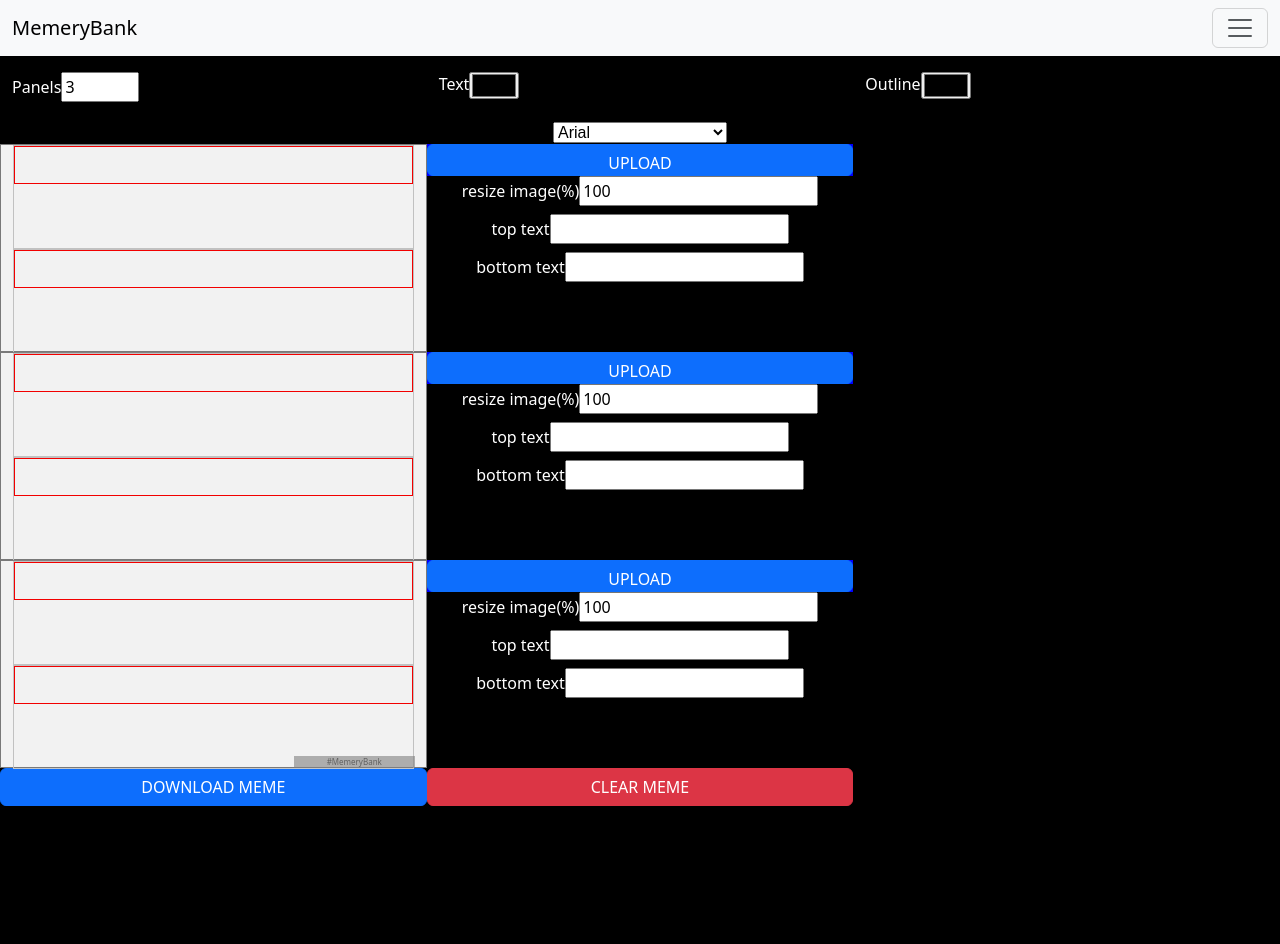
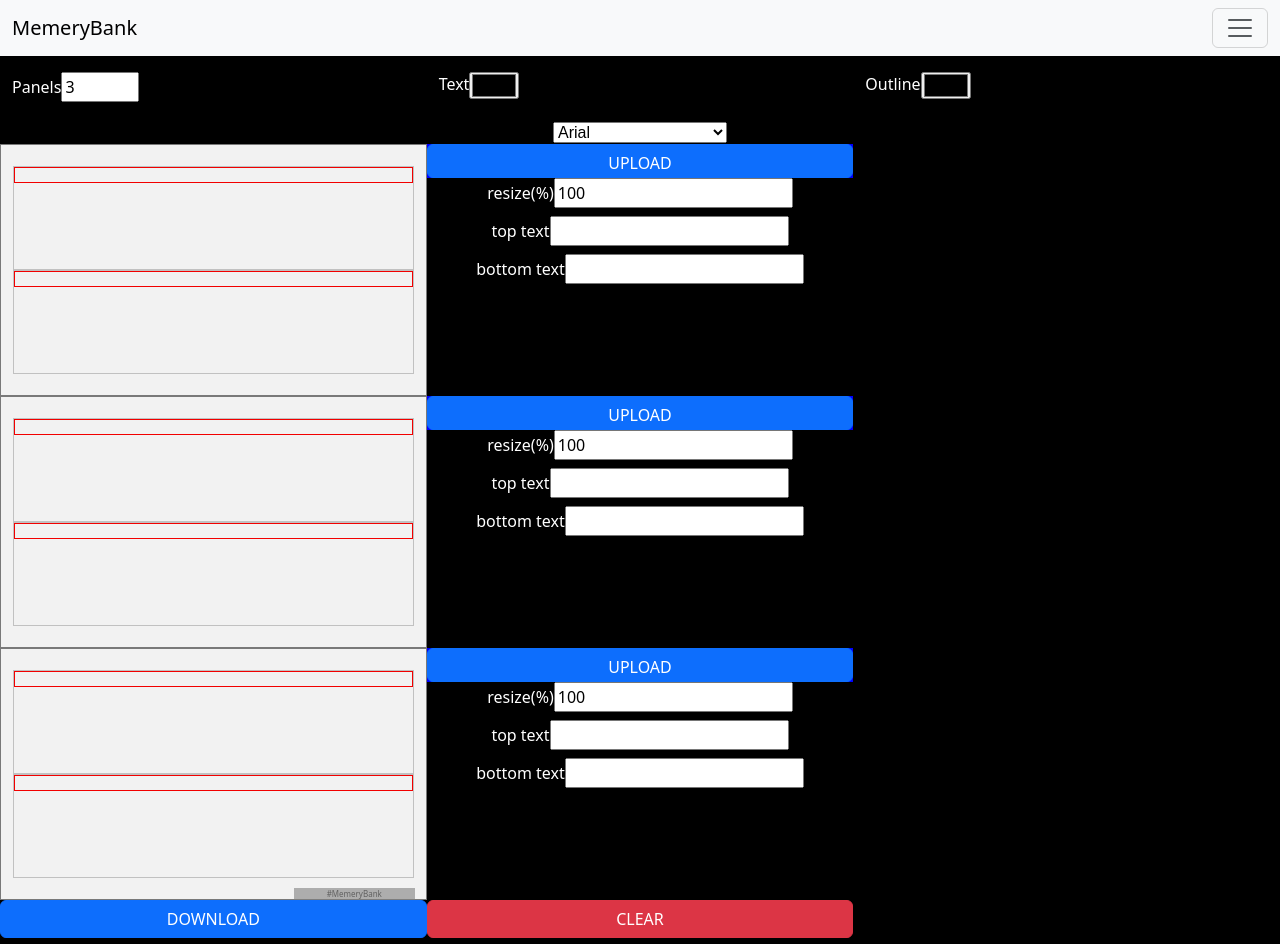
Before and after one commit to David-Mullally/memery_bank, a Next.js app: page /memePage in a window 1280 px wide. Built offline with nearby package versions, Linux system fonts and the light colour scheme.

Commit message:
adjust sizing

```diff
--- a/src/app/components/EditImageComponent.tsx
+++ b/src/app/components/EditImageComponent.tsx
@@ -96,7 +96,7 @@ const EditImageComponent: FC<EditImageComponentProps> = ({ memePanelNum }) => {
     isTopText: boolean
   ) => {
     const imageText = e.currentTarget.value;
-    if (e.currentTarget.value.length < 35) {
+    if (e.currentTarget.value.length < 30) {
       if (isTopText) {
         if (memePanelNum === 1) {
           setImageTopText(imageText);
@@ -137,7 +137,7 @@ const EditImageComponent: FC<EditImageComponentProps> = ({ memePanelNum }) => {
             <input type="file" accept="image/*" onChange={handleImageChange} />
           </Row>
         ) : (
-            <Button style={{height:"4vh"}} variant="primary" onClick={handleUploadInputDisplay}>
+            <Button style={{height:"4.2vh"}} variant="primary" onClick={handleUploadInputDisplay}>
             UPLOAD
           </Button>
         )}
@@ -146,7 +146,7 @@ const EditImageComponent: FC<EditImageComponentProps> = ({ memePanelNum }) => {
         <Col xl={12} style={{textAlign: "center", color: "#fff",display: "flex", flexDirection: "column" , background: "#000"}}>
           <div>
             <div style={{ marginBottom: "2%" }}>
-              resize image(%)
+              resize(%)
             <input
               type="Number"
               name="imageResize"
--- a/src/app/components/draggableComponent.tsx
+++ b/src/app/components/draggableComponent.tsx
@@ -90,7 +90,7 @@ const DraggableElement: React.FC<DraggableElementProps> = ({
             border: resizableDivVisible ? "1px solid #f00" : "",
             cursor: "move",
             maxWidth: "100%",
-            fontSize: "1.2em",
+            fontSize: "1vh",
             fontFamily: `${fontFamily}`,
             height: "2em",
             color: `${imageTextColor}`,
--- a/src/app/components/memeComponent.tsx
+++ b/src/app/components/memeComponent.tsx
@@ -147,7 +147,7 @@ const MemeComponent: FC<MemeComponentProps> = () => {
           <FontFamilyComponent />
       </Row>
       <Row>
-      <Col xs={7} xl={4} style={{ position: "relative", textAlign:"center", color: "orange" }}>
+      <Col xs={8} xl={4} style={{ position: "relative", textAlign:"center", color: "orange" }}>
         <div ref={divRef} style={{position: "relative", marginBottom: "0"}}>
           {panelArray.map((panel) => {
             return panel;
@@ -156,19 +156,19 @@ const MemeComponent: FC<MemeComponentProps> = () => {
         </div>
         <Row style={{ height: "4vh" }}>
           <Button variant="primary" onClick={handleImageDownload} >
-            DOWNLOAD MEME
+            DOWNLOAD
         </Button>
         </Row>
       </Col>
       <Col
-        xs={5}
+        xs={4}
         xl={4}
         style={{ position: "relative", height: "100vh" }}
         >
         <div>
           {editArray.map((panel, i) => {
             return (
-              <Row key={i} style={{ height: "26vh"}}>
+              <Row key={i} style={{ height: "31.5vh"}}>
                 {/*  <MemeButtonsComponent
                 downloadDisabled={false}
                 memePanelNum={i + 1}
@@ -189,7 +189,7 @@ const MemeComponent: FC<MemeComponentProps> = () => {
           <Button
             variant="danger"
             onClick={handleClearMeme}
-          > CLEAR MEME </Button>
+          > CLEAR </Button>
         </Row>
         </Col>
         </Row>
--- a/src/app/components/memePanelComponent.tsx
+++ b/src/app/components/memePanelComponent.tsx
@@ -36,7 +36,7 @@ const MemePanelComponent: FC<MemePanelComponentProps> = ({ memePanelNum }) => {
   // Functions
 
   return (
-    <Row style={{height: "26vh", backgroundColor: "white", display: "flex", alignItems: "center", textAlign: "center", border: "1px solid gray", opacity: "0.95"}}>
+    <Row style={{height: "31.5vh", backgroundColor: "white", display: "flex", alignItems: "center", textAlign: "center", border: "1px solid gray", opacity: "0.95"}}>
       {imageURL ? (
         <div
           style={{
```
Also changed, not shown: src/pages/index.tsx (+6 -6 lines).
